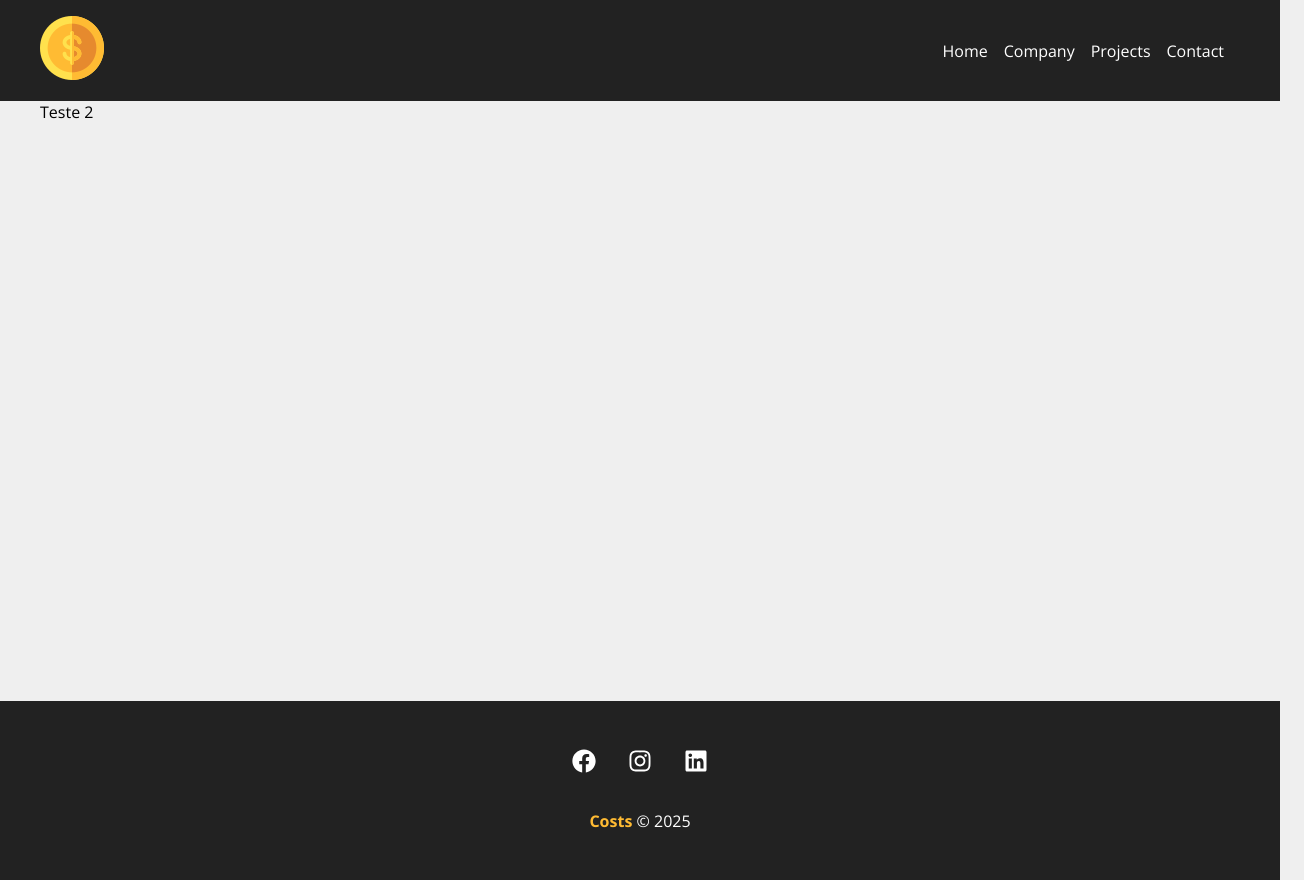
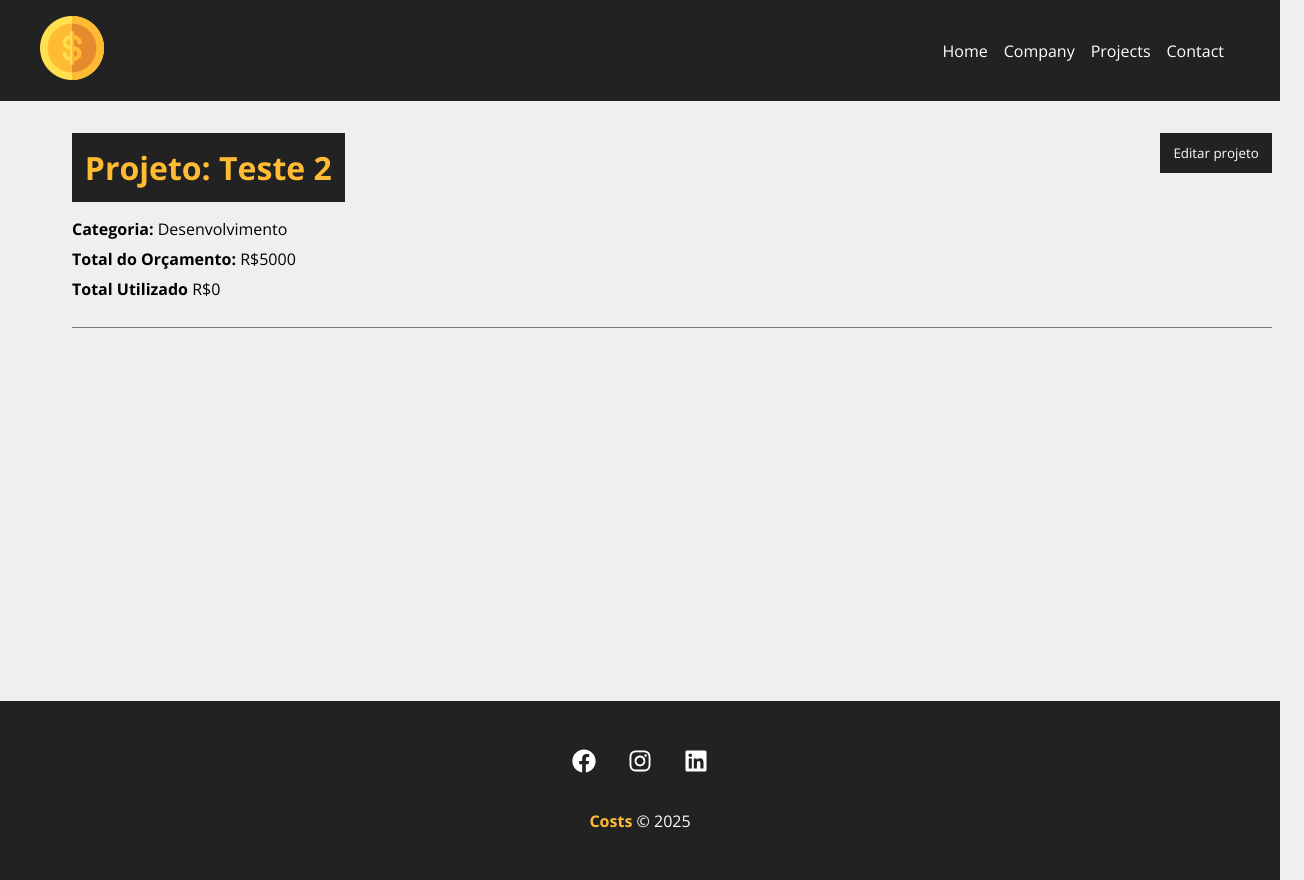
Before and after one commit to ruann-fernandess/Projeto_COSTS, a React (Create React App) app: page /project/cae0 in a window 1280 px wide. Shown: the whole page, 1304 px wide, since content can reach past the window. Built offline with nearby package versions, Linux system fonts and the light colour scheme; data requests are answered from the project's data file; the HTML template or start-up script is replaced by a standard one.

Commit message:
Aula 31 - Exibindo detalhes do projeto

```diff
--- a/src/components/pages/Project.jsx
+++ b/src/components/pages/Project.jsx
@@ -1,14 +1,17 @@
 import styles from './Project.module.css'
 import { useParams } from 'react-router-dom'
 import { useState,useEffect } from 'react'
+import Loading from '../layout/Loading'
+import Container from '../layout/Container'
 
 function Project(){
     const {id} = useParams()
     const [project, setProject] = useState([])
+    const [showProjectForm, setShowProjectForm] = useState(false)
 
     useEffect(() =>{
-
-        fetch(`http://localhost:5000/projects/${id}`, {
+        setTimeout(() => {
+            fetch(`http://localhost:5000/projects/${id}`, {
             method: "GET",
             headers: {
                 'Content-Type': 'application/json'
@@ -18,11 +21,46 @@
             setProject(data)
         })
         .catch(err => console.log)
-
+        }, 1500)
     }, [id])
 
+function toggleProjectForm(){
+    setShowProjectForm(!showProjectForm)
+}
     return(
-        <p>{project.name}</p>
+        <>
+        {project.name? (
+            <div className={styles.project_details}>
+                <Container customClass="column">
+                    <div className={styles.details_container}>
+                        <h1>Projeto: {project.name}</h1>
+                        <button className={styles.btn} onClick={toggleProjectForm}>
+                            {!showProjectForm ? 'Editar projeto' : 'Fechar'}
+                        </button>
+                        {!showProjectForm ? (
+                            <div className={styles.project_info}>
+                                <p>
+                                    <span>Categoria:</span> {project.category.name}
+                                </p>
+                                <p>
+                                    <span>Total do Orçamento:</span> R${project.budget}
+                                </p>
+                                <p>
+                                    <span>Total Utilizado</span> R${project.cost}
+                                </p>
+                            </div>
+                        ) : (
+                            <div className={styles.project_info}>
+                                <p>Form</p>
+                            </div>
+                        )}
+                    </div>
+                </Container>
+            </div>
+        ): (
+            <Loading></Loading>
+        )}
+        </>
     )
 }
 
--- a/src/components/pages/Project.module.css
+++ b/src/components/pages/Project.module.css
@@ -0,0 +1,49 @@
+.project_details{
+    padding: 2em;
+
+}
+
+.project_details h1,
+.project_details h2,
+.project_details p{
+    margin-bottom: 0.5em;
+}
+
+.project_details h1{
+    background-color: #222;
+    color: #ffbb33;
+    padding: 0.4em;
+}
+
+.project_details span{
+    font-weight: bold;
+}
+
+.details_container,
+.service_form_container{
+    border-bottom: 1px solid #7a7a7a;
+    margin-bottom: 1.2em;
+    padding-bottom: 1.2em;
+    display: flex;
+    justify-content: space-between;
+    flex-wrap: wrap;
+}
+
+.btn{
+    background-color: #222;
+    color: #fff;
+    padding: 0.5em 1em;
+    text-decoration: none;
+    transition: 0.5s;
+    cursor: pointer;
+    max-height: 40px;
+    border: none;
+}
+
+.btn:hover{
+   color: #ffbb33;
+}
+
+.project_info{
+    width: 100%;
+}
```
